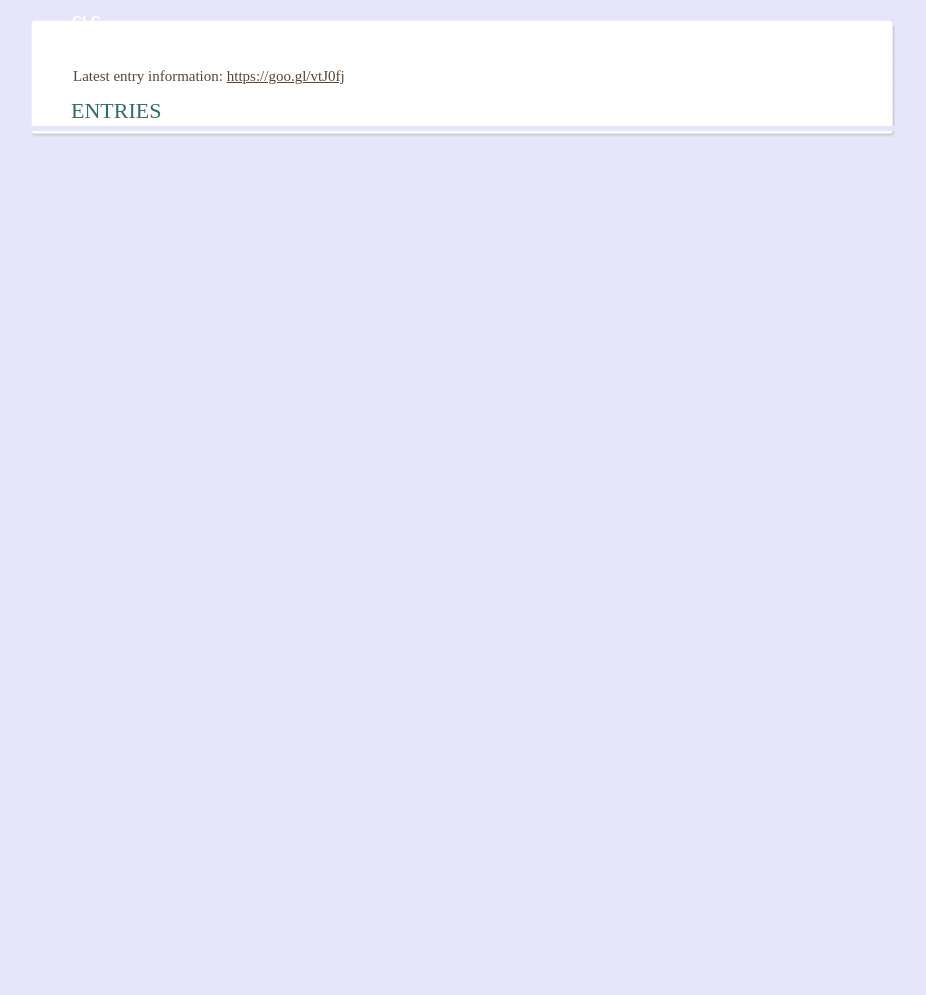
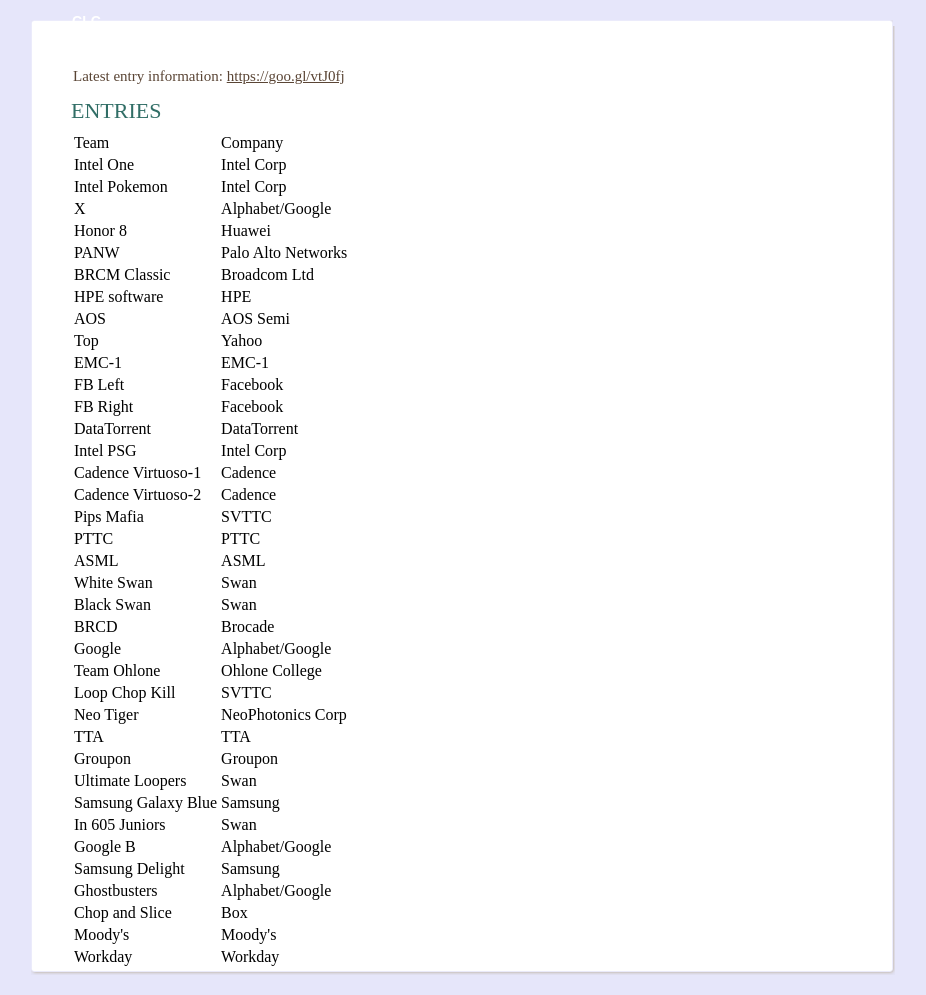
Before and after one commit to ppc-web/ppcweb, a PHP site: page /swan/2016clc/entries.html in a window 1280 px wide. Shown: the part 72-1067 px from the top of the page, without its empty margins (177-1103 px from the left). Before the commit the page ends 208 px from the top, so only its background shows below. Run offline with PHP 8.4, Linux system fonts and the light colour scheme.

Commit message:
Add entries

```diff
--- a/web/swan/2016clc/entries.html
+++ b/web/swan/2016clc/entries.html
@@ -31,7 +31,357 @@
 							<a href="https://goo.gl/vtJ0fj">https://goo.gl/vtJ0fj</a>
 						</p>
 							<h2> Entries </h2>
+							<table>
+							<thead>
+							<tr>
+							<td>
+							Team
+							</td>
+							<td>
+							Company
+							</td>
+							</tr>
+							</thead>
 
+
+							<tbody>
+
+							<tr>
+							<td>
+							Intel One
+							</td>
+							<td>
+							Intel Corp
+							</td>
+							</tr>
+
+							<tr>
+							<td>
+							Intel Pokemon
+							</td>
+							<td>
+							Intel Corp
+							</td>
+							</tr>
+
+							<tr>
+							<td>
+							X
+							</td>
+							<td>
+							Alphabet/Google
+							</td>
+							</tr>
+
+							<tr>
+							<td>
+							Honor 8
+							</td>
+							<td>
+							Huawei
+							</td>
+							</tr>
+
+							<tr>
+							<td>
+							PANW
+							</td>
+							<td>
+							Palo Alto Networks
+							</td>
+							</tr>
+
+							<tr>
+							<td>
+							BRCM Classic
+							</td>
+							<td>
+							Broadcom Ltd
+							</td>
+							</tr>
+
+							<tr>
+							<td>
+							HPE software
+							</td>
+							<td>
+							HPE
+							</td>
+							</tr>
+
+							<tr>
+							<td>
+							AOS
+							</td>
+							<td>
+							AOS Semi
+							</td>
+							</tr>
+
+							<tr>
+							<td>
+							Top
+							</td>
+							<td>
+							Yahoo
+							</td>
+							</tr>
+
+							<tr>
+							<td>
+							EMC-1
+							</td>
+							<td>
+							EMC-1
+							</td>
+							</tr>
+
+							<tr>
+							<td>
+							FB Left
+							</td>
+							<td>
+							Facebook
+							</td>
+							</tr>
+
+							<tr>
+							<td>
+							FB Right
+							</td>
+							<td>
+							Facebook
+							</td>
+							</tr>
+
+							<tr>
+							<td>
+							DataTorrent
+							</td>
+							<td>
+							DataTorrent
+							</td>
+							</tr>
+
+							<tr>
+							<td>
+							Intel PSG
+							</td>
+							<td>
+							Intel Corp
+							</td>
+							</tr>
+
+							<tr>
+							<td>
+							Cadence Virtuoso-1
+							</td>
+							<td>
+							Cadence
+							</td>
+							</tr>
+
+							<tr>
+							<td>
+							Cadence Virtuoso-2
+							</td>
+							<td>
+							Cadence
+							</td>
+							</tr>
+
+							<tr>
+							<td>
+							Pips Mafia
+							</td>
+							<td>
+							SVTTC
+							</td>
+							</tr>
+
+							<tr>
+							<td>
+							PTTC
+							</td>
+							<td>
+							PTTC
+							</td>
+							</tr>
+
+							<tr>
+							<td>
+							ASML
+							</td>
+							<td>
+							ASML
+							</td>
+							</tr>
+
+							<tr>
+							<td>
+							White Swan
+							</td>
+							<td>
+							Swan
+							</td>
+							</tr>
+
+							<tr>
+							<td>
+							Black Swan
+							</td>
+							<td>
+							Swan
+							</td>
+							</tr>
+
+							<tr>
+							<td>
+							BRCD
+							</td>
+							<td>
+							Brocade
+							</td>
+							</tr>
+
+							<tr>
+							<td>
+							Google
+							</td>
+							<td>
+							Alphabet/Google
+							</td>
+							</tr>
+
+							<tr>
+							<td>
+							Team Ohlone
+							</td>
+							<td>
+							Ohlone College
+							</td>
+							</tr>
+
+							<tr>
+							<td>
+							Loop Chop Kill
+							</td>
+							<td>
+							SVTTC
+							</td>
+							</tr>
+
+							<tr>
+							<td>
+							Neo Tiger
+							</td>
+							<td>
+							NeoPhotonics Corp
+							</td>
+							</tr>
+
+							<tr>
+							<td>
+							TTA
+							</td>
+							<td>
+							TTA
+							</td>
+							</tr>
+
+							<tr>
+							<td>
+							Groupon
+							</td>
+							<td>
+							Groupon
+							</td>
+							</tr>
+
+							<tr>
+							<td>
+							Ultimate Loopers
+							</td>
+							<td>
+							Swan
+							</td>
+							</tr>
+
+							<tr>
+							<td>
+							Samsung Galaxy Blue
+							</td>
+							<td>
+							Samsung
+							</td>
+							</tr>
+
+							<tr>
+							<td>
+							In 605 Juniors
+							</td>
+							<td>
+							Swan
+							</td>
+							</tr>
+
+							<tr>
+							<td>
+							Google B
+							</td>
+							<td>
+							Alphabet/Google
+							</td>
+							</tr>
+
+							<tr>
+							<td>
+							Samsung Delight
+							</td>
+							<td>
+							Samsung
+							</td>
+							</tr>
+
+							<tr>
+							<td>
+							Ghostbusters
+							</td>
+							<td>
+							Alphabet/Google
+							</td>
+							</tr>
+
+							<tr>
+							<td>
+							Chop and Slice
+							</td>
+							<td>
+							Box
+							</td>
+							</tr>
+
+							<tr>
+							<td>
+							Moody's
+							</td>
+							<td>
+							Moody's
+							</td>
+							</tr>
+
+							<tr>
+							<td>
+							Workday
+							</td>
+							<td>
+							Workday
+							</td>
+							</tr>
+
+
+							</tbody>
+							</table>
 						</div>
 					</div>
 				</div>
--- a/web/swan/css/style.css
+++ b/web/swan/css/style.css
@@ -644,6 +644,11 @@ table.history-table, .history-table th, .history-table td {
 	color: #5a4535;
 }
 
+.history-table td h3 {
+	color: #5a4535;
+	font-weight: normal;
+}
+
 .history-table td img {
 	width: 450px;
 }
```
